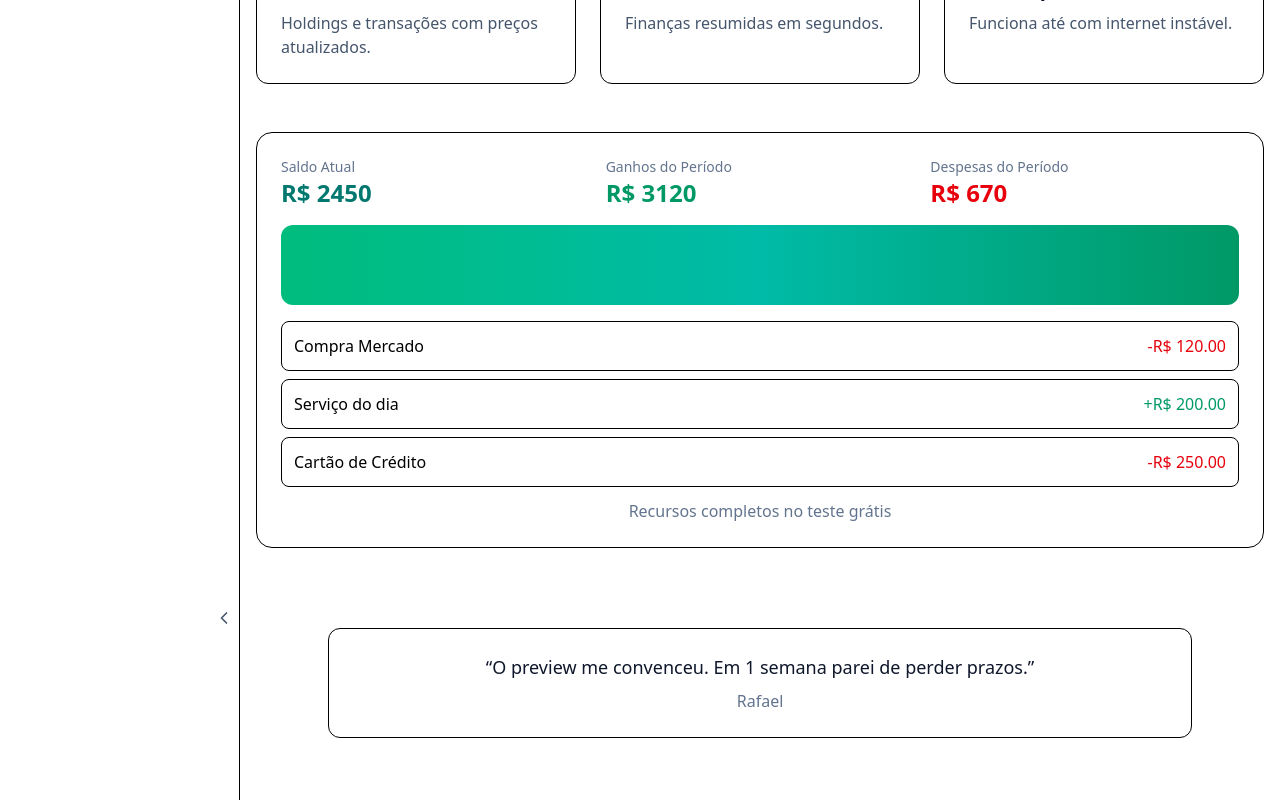
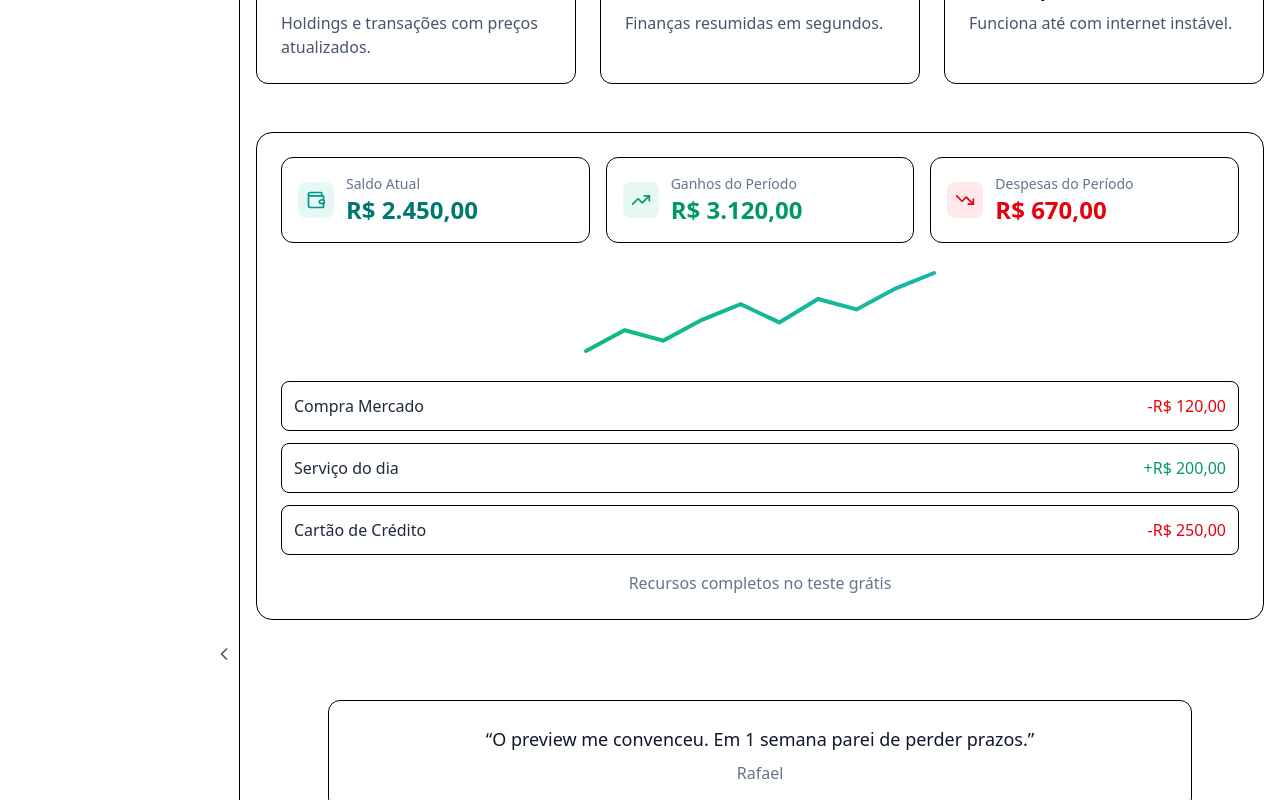
Before and after one commit to EznRB/controlador-financeiro, a Next.js app: page /lp in a window 1280 px wide. Shown: the part 740-1540 px from the top of the page. Built offline with nearby package versions, Linux system fonts and the light colour scheme; no server answers.

Commit message:
refactor(lp/preview): estatísticas com ícones, valores BRL e sparkline SVG; transações com melhor contraste

```diff
--- a/src/components/lp/PreviewShowcase.tsx
+++ b/src/components/lp/PreviewShowcase.tsx
@@ -1,6 +1,7 @@
 "use client"
 import { motion } from "framer-motion"
 import CountUp from '@/components/CountUp'
+import { Wallet, TrendingUp, TrendingDown } from 'lucide-react'
 
 const tx = [
   { d: 'Compra Mercado', v: -120 },
@@ -8,36 +9,78 @@ const tx = [
   { d: 'Cartão de Crédito', v: -250 },
 ]
 
+const spark = [10, 18, 14, 22, 28, 21, 30, 26, 34, 40]
+
+function Sparkline() {
+  const w = 360, h = 90, pad = 6
+  const max = Math.max(...spark), min = Math.min(...spark)
+  const xStep = (w - pad * 2) / (spark.length - 1)
+  const pts = spark.map((y, i) => {
+    const x = pad + i * xStep
+    const yy = pad + (h - pad * 2) * (1 - (y - min) / (max - min))
+    return `${x},${yy}`
+  }).join(' ')
+  return (
+    <svg width={w} height={h} className="rounded-xl">
+      <defs>
+        <linearGradient id="grad" x1="0" x2="1" y1="0" y2="0">
+          <stop offset="0%" stopColor="#10b981" />
+          <stop offset="100%" stopColor="#14b8a6" />
+        </linearGradient>
+      </defs>
+      <polyline points={pts} fill="none" stroke="url(#grad)" strokeWidth="4" strokeLinecap="round" />
+    </svg>
+  )
+}
+
 export default function PreviewShowcase() {
+  const fmt = new Intl.NumberFormat('pt-BR', { style: 'currency', currency: 'BRL' })
   return (
     <section id="preview" className="mx-auto max-w-6xl px-4 py-12">
-      <motion.div initial={{ opacity: 0, y: 16 }} whileInView={{ opacity: 1, y: 0 }} viewport={{ once: true }} transition={{ duration: 0.6 }} className="rounded-2xl border border-slate-200 dark:border-slate-800 p-6">
+      <motion.div initial={{ opacity: 0, y: 16 }} whileInView={{ opacity: 1, y: 0 }} viewport={{ once: true }} transition={{ duration: 0.6 }} className="rounded-2xl border border-slate-200 dark:border-slate-800 p-6 bg-white/70 dark:bg-slate-900/50 backdrop-blur">
         <div className="grid md:grid-cols-3 gap-4">
+          <div className="flex items-center gap-3 rounded-xl border border-slate-200 dark:border-slate-800 p-4">
+            <div className="p-2 rounded-lg bg-teal-500/10">
+              <Wallet className="h-5 w-5 text-teal-600" />
+            </div>
             <div>
               <div className="text-sm text-slate-500">Saldo Atual</div>
-            <div className="text-2xl font-bold text-teal-700 dark:text-teal-400">R$ <CountUp value={2450} duration={800} /></div>
+              <div className="text-2xl font-bold text-teal-700 dark:text-teal-400">{fmt.format(2450)}</div>
+            </div>
+          </div>
+          <div className="flex items-center gap-3 rounded-xl border border-slate-200 dark:border-slate-800 p-4">
+            <div className="p-2 rounded-lg bg-emerald-500/10">
+              <TrendingUp className="h-5 w-5 text-emerald-600" />
             </div>
             <div>
               <div className="text-sm text-slate-500">Ganhos do Período</div>
-            <div className="text-2xl font-bold text-emerald-600">R$ <CountUp value={3120} duration={800} /></div>
+              <div className="text-2xl font-bold text-emerald-600">{fmt.format(3120)}</div>
+            </div>
+          </div>
+          <div className="flex items-center gap-3 rounded-xl border border-slate-200 dark:border-slate-800 p-4">
+            <div className="p-2 rounded-lg bg-red-500/10">
+              <TrendingDown className="h-5 w-5 text-red-600" />
             </div>
             <div>
               <div className="text-sm text-slate-500">Despesas do Período</div>
-            <div className="text-2xl font-bold text-red-600">R$ <CountUp value={670} duration={800} /></div>
+              <div className="text-2xl font-bold text-red-600">{fmt.format(670)}</div>
             </div>
           </div>
-        <div className="mt-4 h-20 rounded-xl bg-gradient-to-r from-emerald-500 via-teal-500 to-emerald-600" />
-        <div className="mt-4 space-y-2">
+        </div>
+        <div className="mt-6 flex justify-center">
+          <Sparkline />
+        </div>
+        <div className="mt-6 space-y-3">
           {tx.map((t, i) => (
-            <div key={i} className="flex justify-between rounded-lg border border-slate-200 dark:border-slate-800 p-3">
-              <div>{t.d}</div>
+            <div key={i} className="flex justify-between items-center rounded-lg border border-slate-200 dark:border-slate-800 p-3 bg-white/60 dark:bg-slate-900/40">
+              <div className="text-slate-800 dark:text-slate-200">{t.d}</div>
               <div className={t.v > 0 ? 'text-emerald-600' : 'text-red-600'}>
-                {t.v > 0 ? '+' : '-'}R$ {Math.abs(t.v).toFixed(2)}
+                {t.v > 0 ? '+' : '-'}{fmt.format(Math.abs(t.v))}
               </div>
             </div>
           ))}
         </div>
-        <div className="mt-3 text-center text-slate-500">Recursos completos no teste grátis</div>
+        <div className="mt-4 text-center text-slate-500">Recursos completos no teste grátis</div>
       </motion.div>
     </section>
   )
```
Lines whose indentation alone changed are shown as unchanged.
